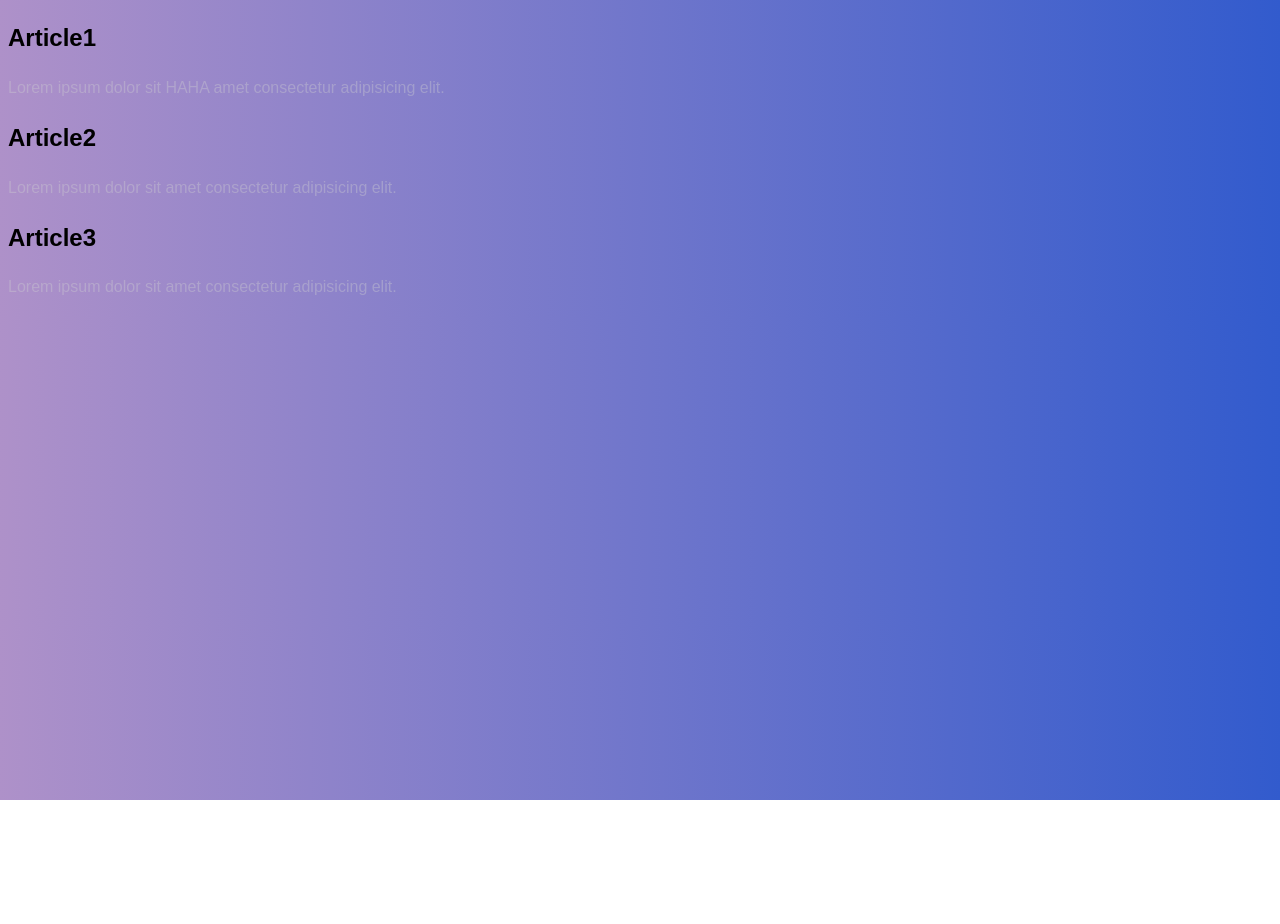
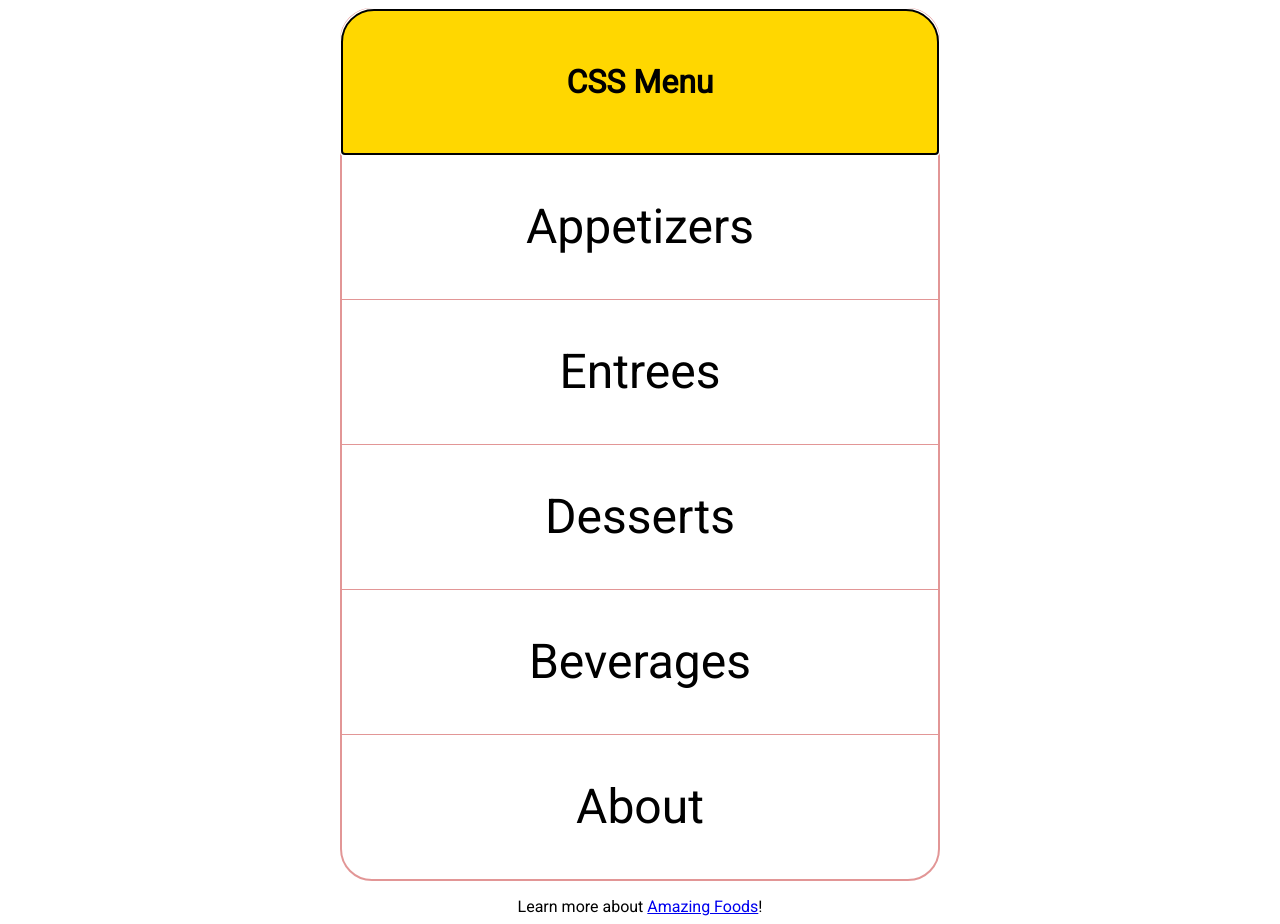
Before and after one commit to MoizRed/CSS, a plain HTML site: page index.html in a window 1280 px wide. Before the commit the page ends 800 px from the top, so only its background shows below. Drawn offline with Linux system fonts and the light colour scheme.

Commit message:
some changed

```diff
--- a/index.html
+++ b/index.html
@@ -1,17 +1,26 @@
 <!DOCTYPE html>
 <html lang="en">
+
 <head>
     <meta charset="UTF-8">
-    <link rel="stylesheet" href="styles.css">
+    <meta http-equiv="X-UA-Compatible" content="IE=edge">
     <meta name="viewport" content="width=device-width, initial-scale=1.0">
-    <title>Document</title>
+    <title>CSS Menu</title>
+    <link rel="stylesheet" href="./styles.css">
 </head>
+
 <body>
-    <h2>Article1</h2>
-    <P>Lorem ipsum dolor sit <span>HAHA</span> amet consectetur adipisicing elit.</P>
-    <h2>Article2</h2>
-    <p class="gray" id="second">Lorem ipsum dolor sit amet consectetur adipisicing elit. </p>
-    <h2>Article3</h2>
-    <p class="gray">Lorem ipsum dolor sit amet consectetur adipisicing elit. </p>
+   <nav>
+       <h2>CSS Menu</h2>
+       <ul>
+           <li><a href="one.html">Appetizers</a></li>
+           <li><a href="one.html">Entrees</a></li>
+           <li><a href="two.html">Desserts</a></li>
+           <li><a href="two.html">Beverages</a></li>
+           <li><a href="two.html">About</a></li>
+       </ul>
+   </nav>
+   <p>Learn more about <a href="https://www.cnn.com/travel/article/world-best-food-dishes/index.html">Amazing Foods</a>!</p>
 </body>
+
 </html>
--- a/styles.css
+++ b/styles.css
@@ -1,14 +1,67 @@
-body{
-    font-family: Arial, Helvetica, sans-serif;
-    font-family: sans-serif;
-    line-height: 1.5;
-    background: linear-gradient(90deg, rgb(174, 145, 201), rgb(50, 91, 205));
+@import url("https://fonts.googleapis.com/css2?family=Roboto&display=swap");
+
+*{
+
+    margin: 0;
+    padding: 0;
+    box-sizing: border-box;
+}
+
+body {
+
+    margin : 0.5rem;
+    font-family: "Roboto", sans-serif;
+    text-align: center;
+
 
 }
 
-p{
+nav {
+border : 2px solid rgba(214, 104, 104, 0.693);
+border-radius: 2rem;
+margin : 0 auto 1rem;
+max-width : 600px;
+font-size : 3rem;
+line-height: 7rem;
+}
 
-    color : rgba(207, 206, 209, 0.377);
+h2 {
+    padding : 1rem;
+    font-size : 2rem;
+    margin : 0rem;
+    background-color: gold;
+    border-radius: 2rem 2rem 0 0;
+    outline :auto
+}
+ul{
+
+list-style-type : none;
+
+}
+
+li{
+
+    border-top : 1px solid rgba(214, 104, 104, 0.693);
+}
+
+li a{
+
+    display : block;
+    padding : 1rem;
+    text-decoration : none;
+    color : black;
+    transition : 0.3s;
+    display: block
+
+}
 
 
+li a:hover,
+li a:focus {
+    background-color: gold;
+    color : white;
 }
+
+li:last-child  :hover{
+    border-radius: 0 0 2rem 2rem;
+}
```
Also changed, not shown: one.html (added, +16 -0 lines), two.html (added, +16 -0 lines).
